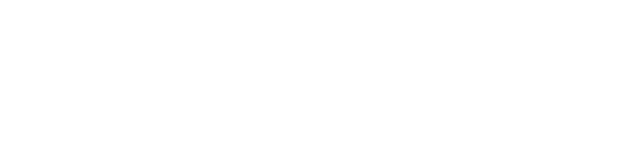
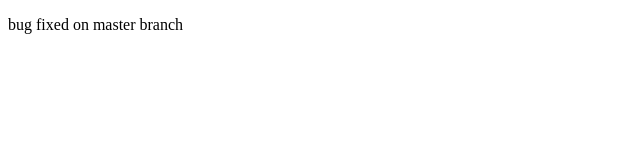
Before and after one commit to bikashs1/githubProject, a plain HTML site: page WebContent/index.html in a window 1280 px wide. Shown: the whole page, without its empty margins (0-640 px from the left). Drawn offline with Linux system fonts and the light colour scheme.

Commit message:
master bug fixed

```diff
--- a/WebContent/index.html
+++ b/WebContent/index.html
@@ -5,6 +5,6 @@
 <title>github project first release</title>
 </head>
 <body>
-
+<p>bug fixed on master branch</p>
 </body>
 </html>
```
